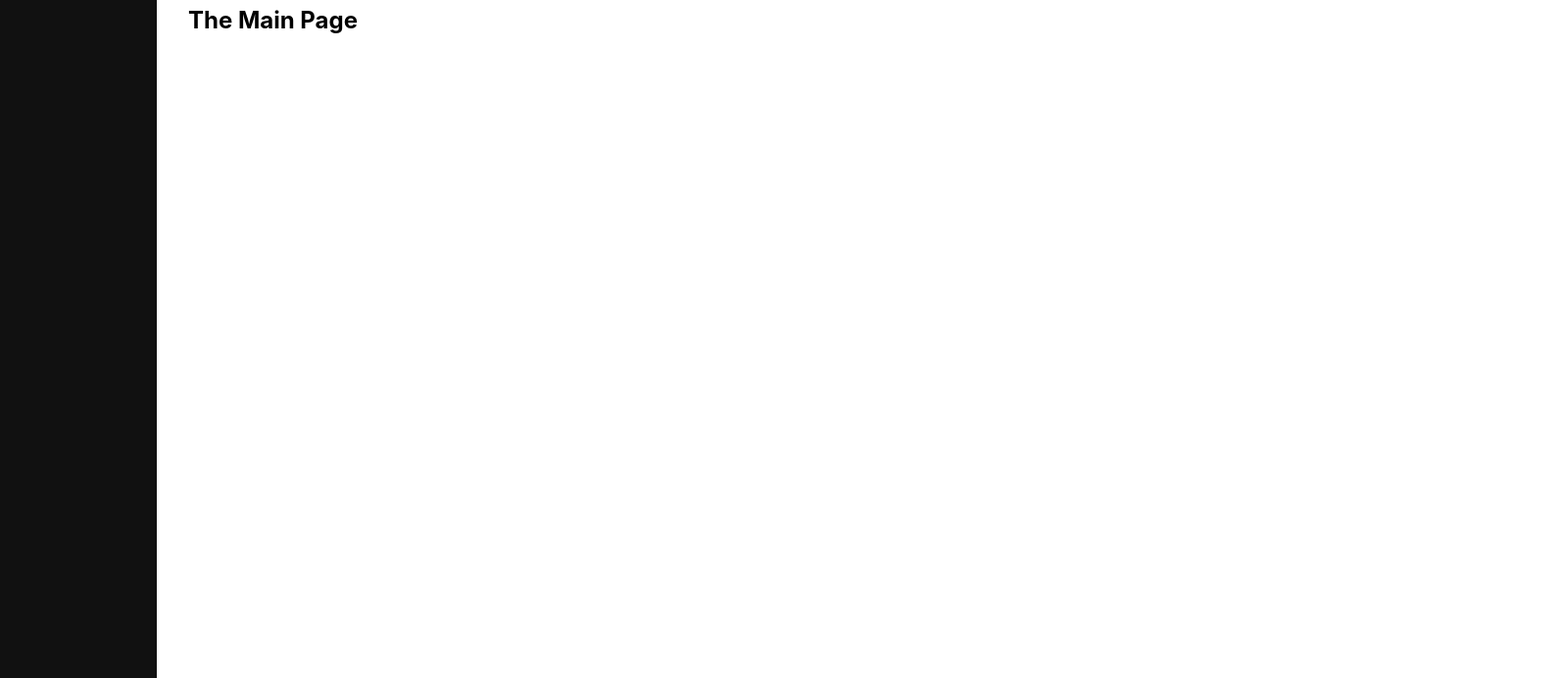
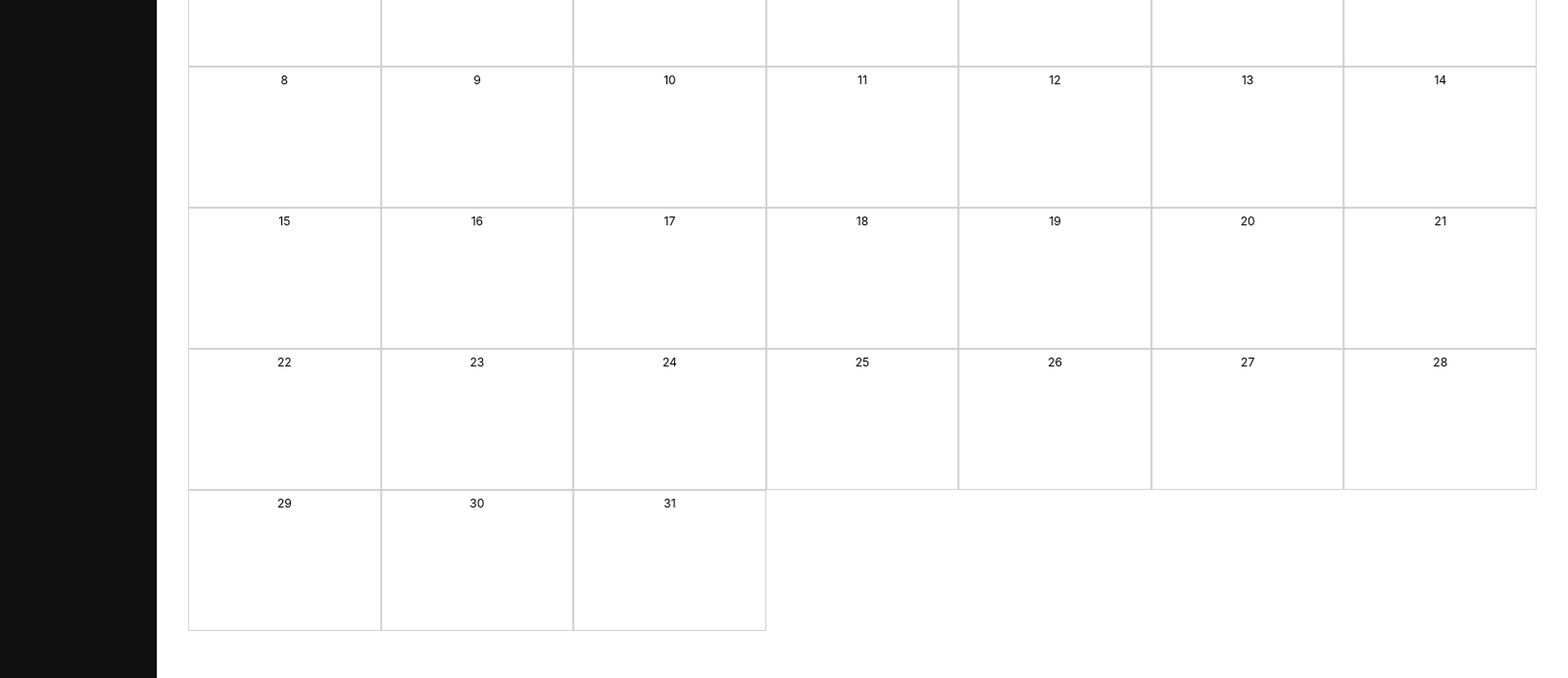
Before and after one commit to cnastoski/SchedulerV2, an Electron app: page src/index.html in a window 1600 px wide. Shown: the part 108-800 px from the top of the page at 98% size. Drawn offline with Linux system fonts and the light colour scheme.

Commit message:
added some calendar day divs

```diff
--- a/package.json
+++ b/package.json
@@ -18,7 +18,8 @@
   },
   "license": "MIT",
   "dependencies": {
-    "electron-squirrel-startup": "^1.0.0"
+    "electron-squirrel-startup": "^1.0.0",
+    "fullcalendar": "^6.1.5"
   },
   "devDependencies": {
     "@electron-forge/cli": "^6.0.5",
--- a/src/index.css
+++ b/src/index.css
@@ -3,8 +3,8 @@ body {
     Arial, sans-serif;
   /* left is same as the width of the sidenav */
   margin: auto auto auto 160px;
-  max-width: 38rem;
   padding: 2rem;
+  height: 100%;
 }
 
 /* The sidebar menu */
@@ -39,3 +39,22 @@ body {
   .sidenav {padding-top: 15px;}
   .sidenav a {font-size: 18px;}
 }
+
+/*calendar css */
+#calendar{
+
+  display: grid;
+  grid-template-columns: repeat(7, 1fr);
+  grid-template-rows: repeat(5, 1fr);
+  height: 90vh;
+  margin: 0;
+}
+
+.day{
+  border: 1px solid lightgray;
+  text-align: center;
+  padding-top: 5px;
+  font-size: 12px;
+  cursor: pointer;
+  transition: background-color 200ms, color 200ms;
+}
--- a/src/index.html
+++ b/src/index.html
@@ -5,21 +5,14 @@
     <title>Hello World!</title>
     <link rel="stylesheet" href="index.css" />
     <script type="module" src="view.js"></script>
+    <script type="module" src="calendar.js"></script>
   </head>
   <body>
-    <h1>Scheduler V2</h1>
     <div class="sidenav">
       <a id="homeButton" href="#">Home</a>
       <a id="settingsButton" href="#">Settings</a>
     </div>
 
-    <div id="body-container">
-        <!-- this is where the page body will be inserted
-                       main page is default               !-->
-      <div id="main-container">
-        <h2>The Main Page</h2>
-      </div>
-    </div>
-
+    <div id="calendar"></div>
   </body>
 </html>
```
Also changed, not shown: src/main.js (+3 -4 lines), 1 other file.
